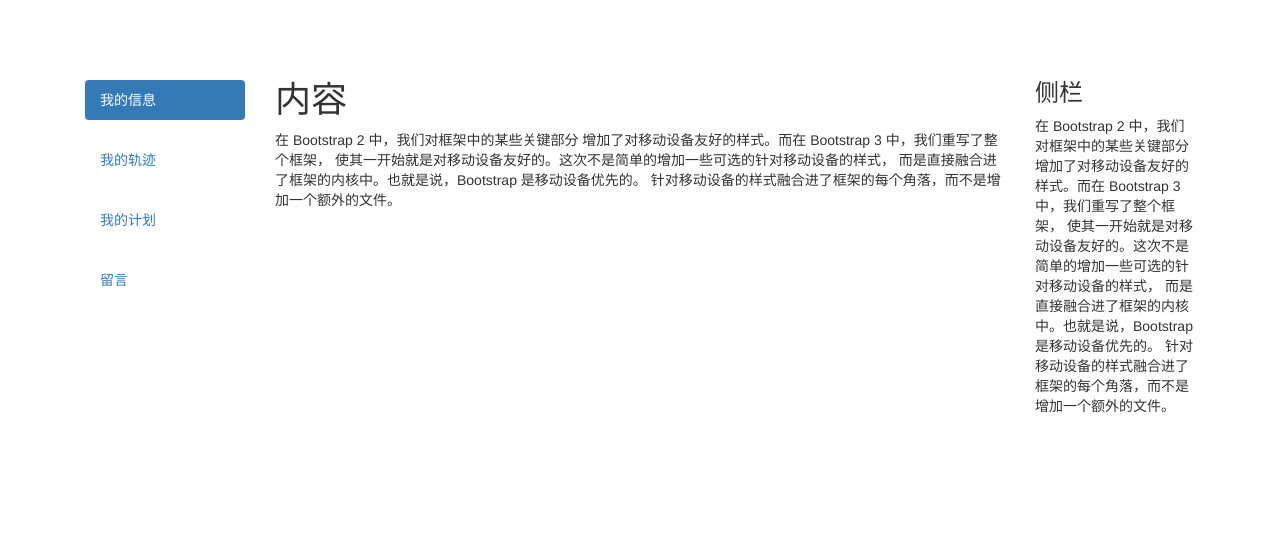
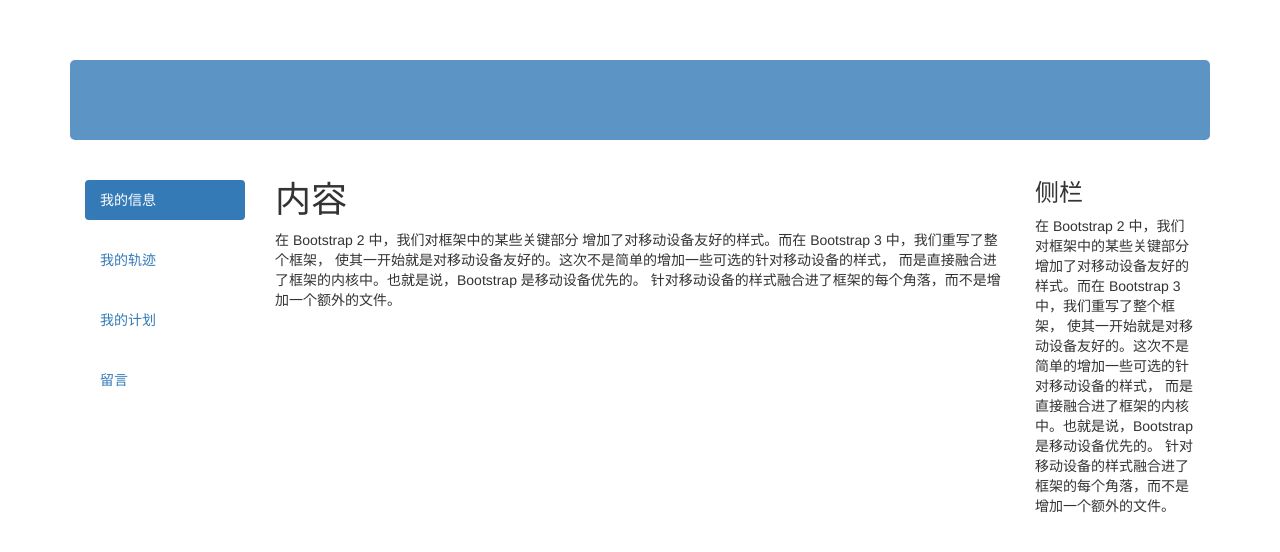
Before and after one commit to ohaaha/ohaaha.github.io, a plain HTML site: page index.html in a window 1280 px wide. Drawn offline with Linux system fonts and the light colour scheme.

Commit message:
修改了index.html

```diff
--- a/index.html
+++ b/index.html
@@ -11,6 +11,13 @@
             margin: 0;
             margin-top: 20px;
         }
+        .navgation {
+            width: 100%;
+            height: 80px;
+            background-color: #337AB7;
+            opacity: 0.8;
+            border-radius: 5px;
+        }
         .col-sm-3 {
             height: 50px;
         }
@@ -18,6 +25,7 @@
 </head>
 <body>
     <div class="container">
+        <nav class="navgation"></nav>
         <div class="col-sm-2">
             <ul class="nav nav-pills nav-stacked">
                 <li class="active"><a href="#">我的信息</a></li>
```
